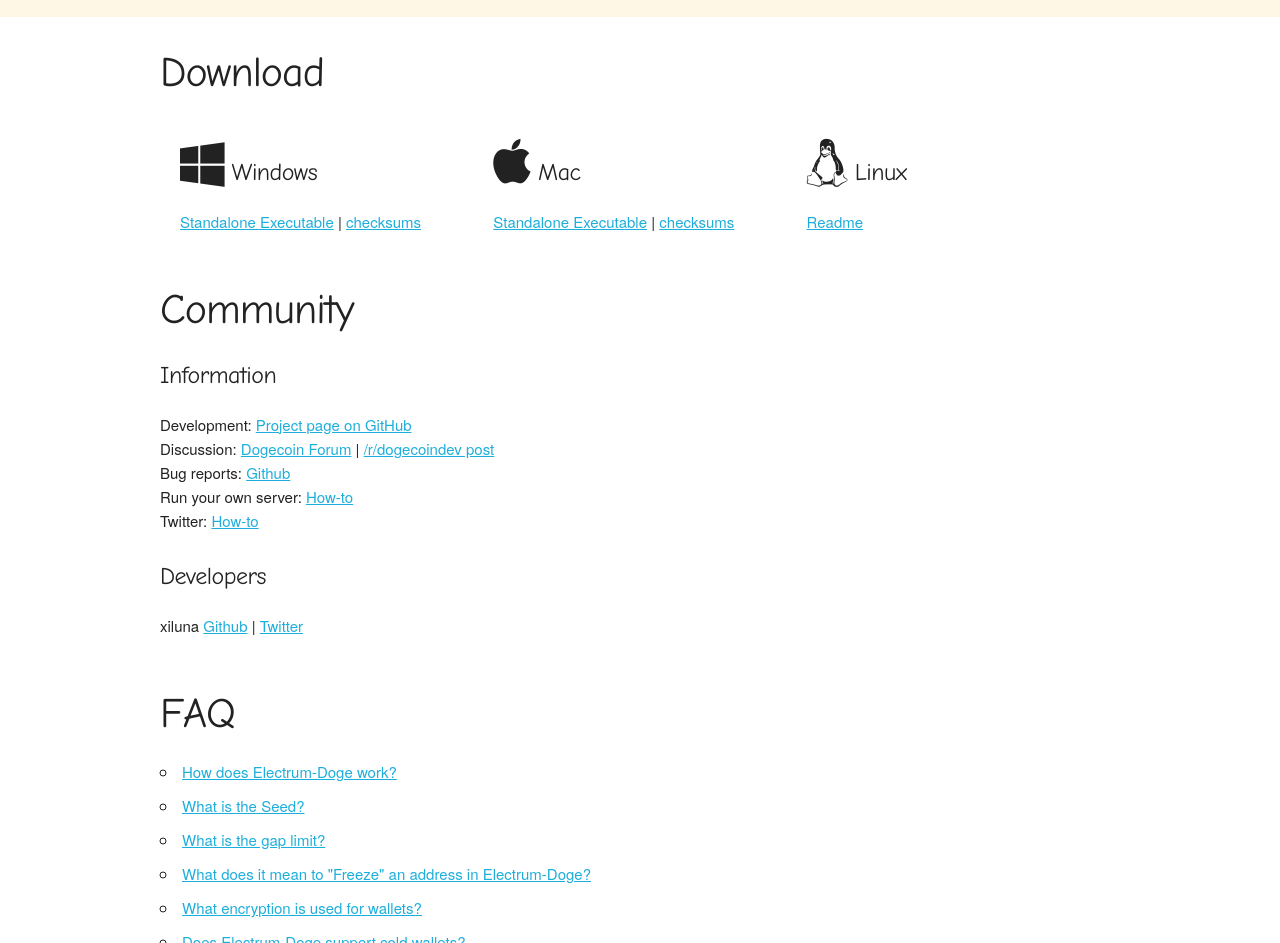
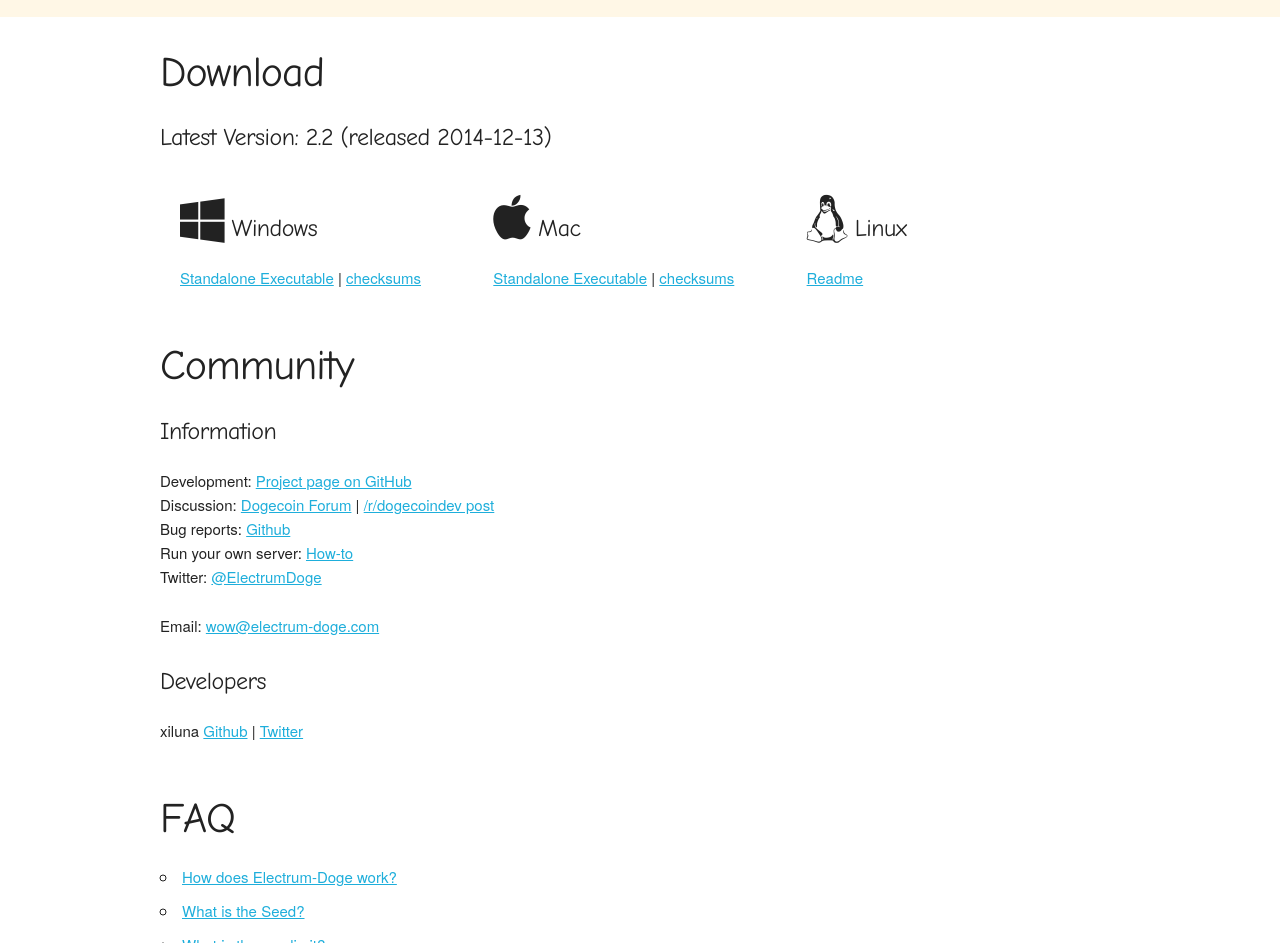
Before and after one commit to jflaloux/electrum-doge.com, a plain HTML site: page index.html in a window 1280 px wide. Shown: the part 543-1486 px from the top of the page. Drawn offline with Linux system fonts and the light colour scheme.

Commit message:
Versioning

```diff
--- a/index.html
+++ b/index.html
@@ -82,6 +82,7 @@
       <div class="row">
         <div class="twelve columns">
           <h2>Download</h2>
+		  <h5>Latest Version: 2.2 (released 2014-12-13)</h5>
 			<div class="grid grid-pad">
     <div class="col-1-3">
        <div class="content">
@@ -119,7 +120,8 @@
 				Discussion: <a href="#">Dogecoin Forum</a> | <a href="#">/r/dogecoindev post</a></br>
 				Bug reports: <a href="https://github.com/electrumalt/electrum-doge/issues">Github</a></br>
 				Run your own server: <a href="#">How-to</a></br>
-				Twitter: <a href="#">How-to</a></br></p>
+				Twitter: <a href="https://twitter.com/ElectrumDoge">@ElectrumDoge</a></br></p>
+				Email: <a href="mailto:wow@electrum-doge.com">wow@electrum-doge.com</a></br></p>
 			<h5>Developers</h5>
 				xiluna <a href="https://github.com/xilanma">Github</a> | <a href="#">Twitter</a></br>
         </div>
```
